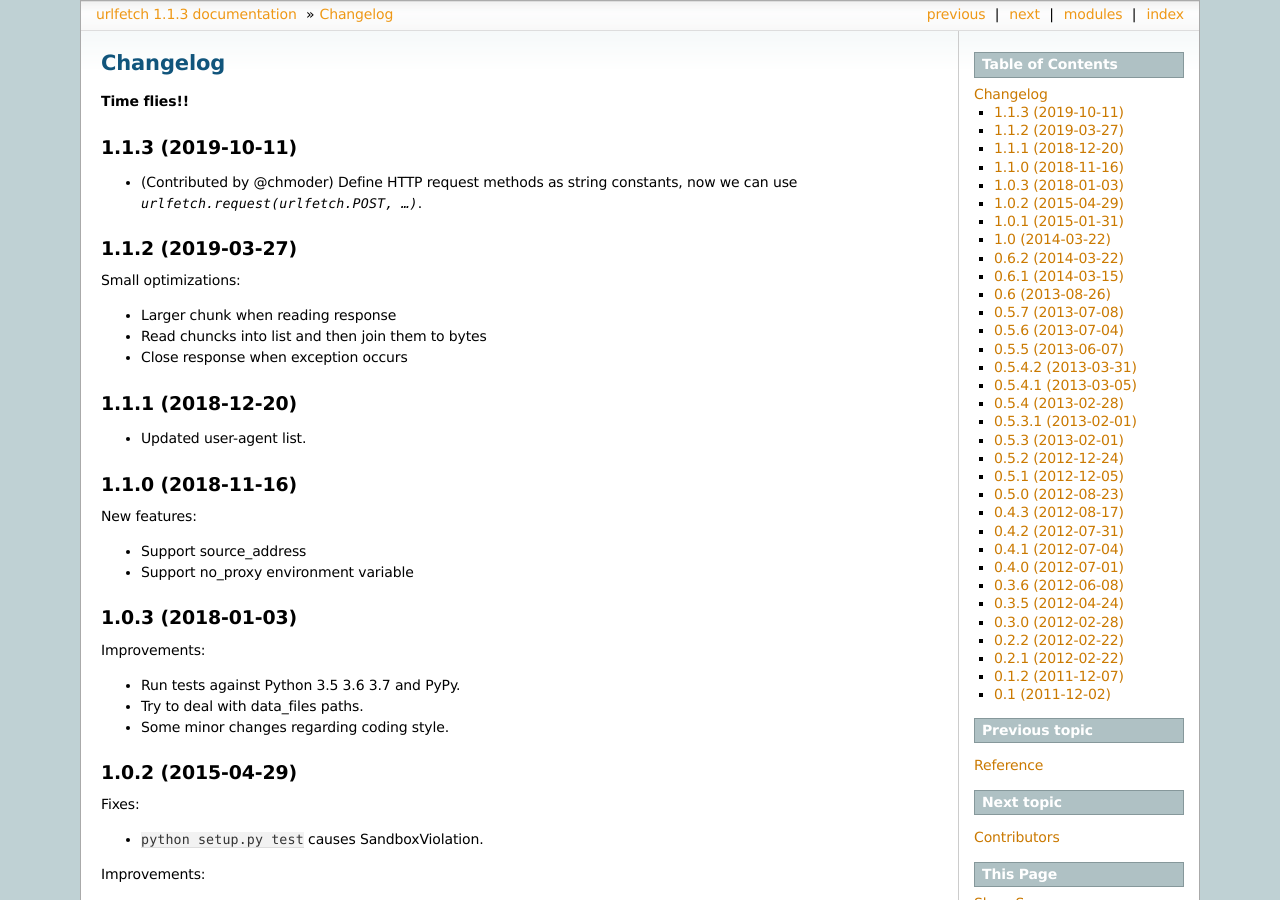
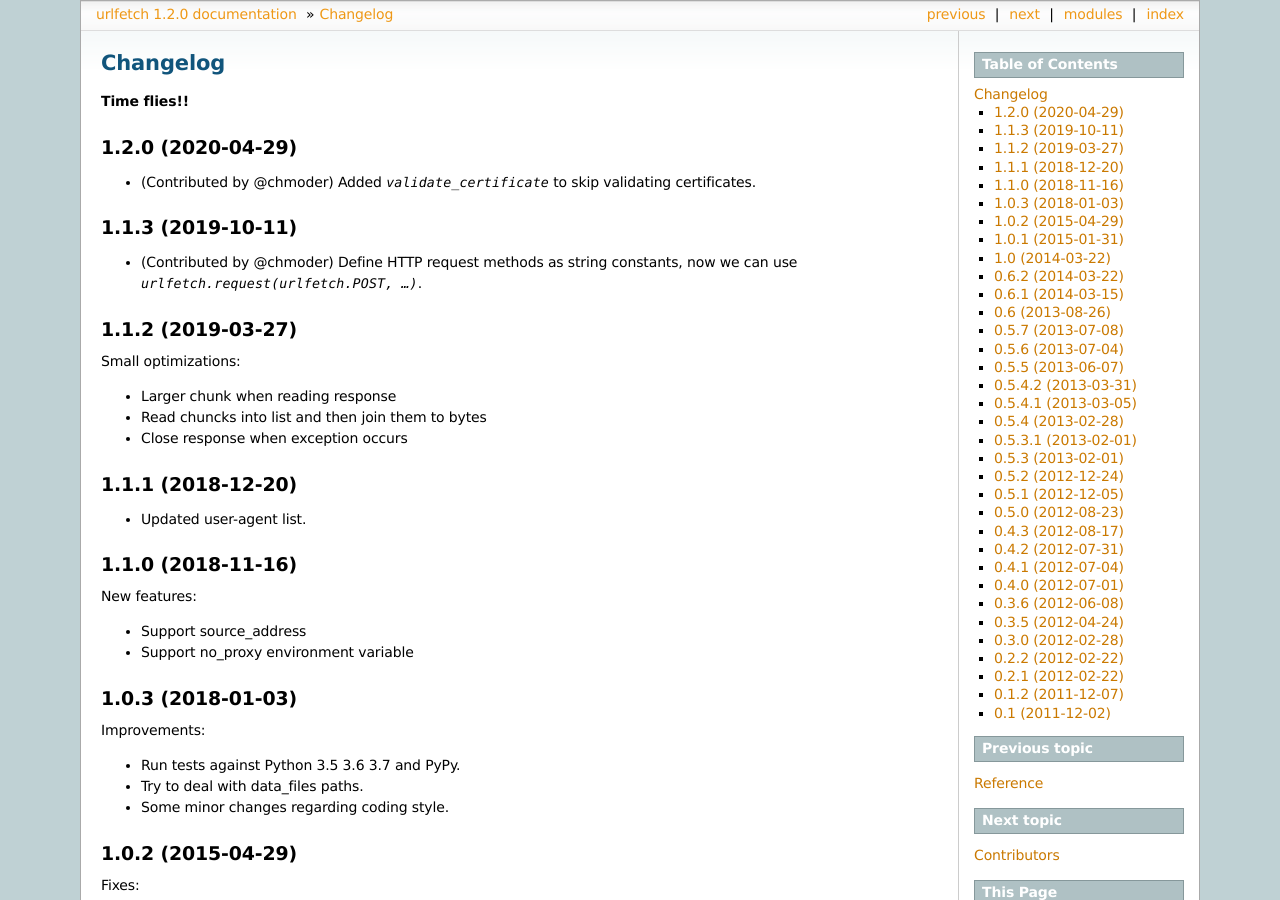
Before and after one commit to ifduyue/urlfetch, a Sphinx documentation site: the page built from doc/changelog.rst, in a window 1280 px wide and 900 px high. Built offline with Sphinx 7.4.7, drawn with Linux system fonts in a browser that asks for light colours; some of the changed text lies outside the part shown.

Commit message:
Prepare for v1.2.0

```diff
--- a/doc/changelog.rst
+++ b/doc/changelog.rst
@@ -2,6 +2,12 @@
 ===========
 
 **Time flies!!**
+
+1.2.0 (2020-04-29)
+++++++++++++++++++++
+
+* (Contributed by @chmoder) Added `validate_certificate` to skip validating
+  certificates.
 
 1.1.3 (2019-10-11)
 ++++++++++++++++++++
--- a/urlfetch.py
+++ b/urlfetch.py
@@ -6,11 +6,11 @@
 
 An easy to use HTTP client based on httplib.
 
-:copyright: (c) 2011-2019 by Yue Du.
+:copyright: (c) 2011-2020 by Yue Du.
 :license: BSD 2-clause License, see LICENSE for more details.
 """
 
-__version__ = "1.1.3"
+__version__ = "1.2.0"
 __author__ = "Yue Du <ifduyue@gmail.com>"
 __url__ = "https://github.com/ifduyue/urlfetch"
 __license__ = "BSD 2-Clause License"
```
Also changed, not shown: 1 other file.
